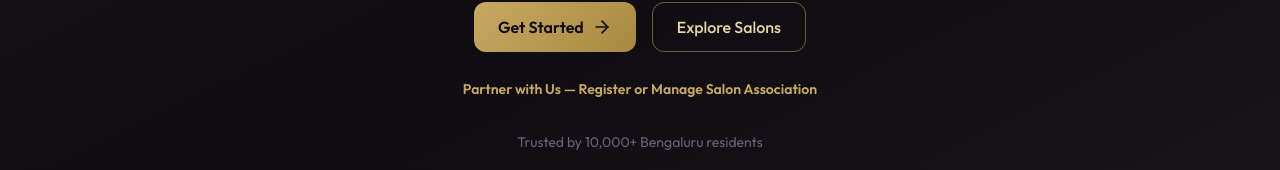
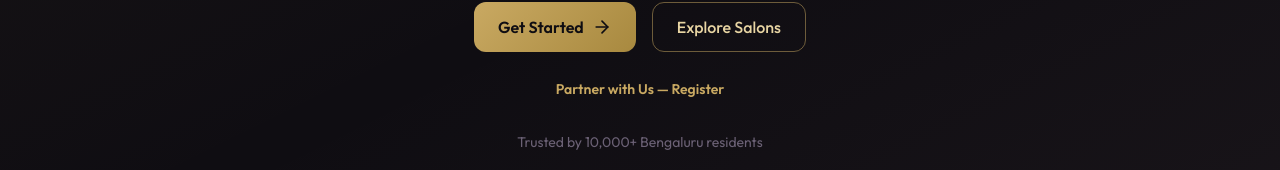
Before and after one commit to hariharln28/Luxeluru, a React (Vite) app: page / in a window 1280 px wide. Shown: the part 428-598 px from the top of the page. Built offline with nearby package versions, Linux system fonts and the light colour scheme; no server answers.

Commit message:
Landing page: change partner link to 'Partner with Us — Register'

```diff
--- a/src/pages/LandingPage.tsx
+++ b/src/pages/LandingPage.tsx
@@ -30,7 +30,7 @@ export function LandingPage() {
           </div>
           <div className="mt-6">
             <Link to="/partner-with-us" className="text-sm font-semibold text-[#c9a962] hover:underline">
-              Partner with Us — Register or Manage Salon Association
+              Partner with Us — Register
             </Link>
           </div>
           <p className="mt-8 text-sm text-[#6b6175]">{tr('trustedBy')}</p>
```
